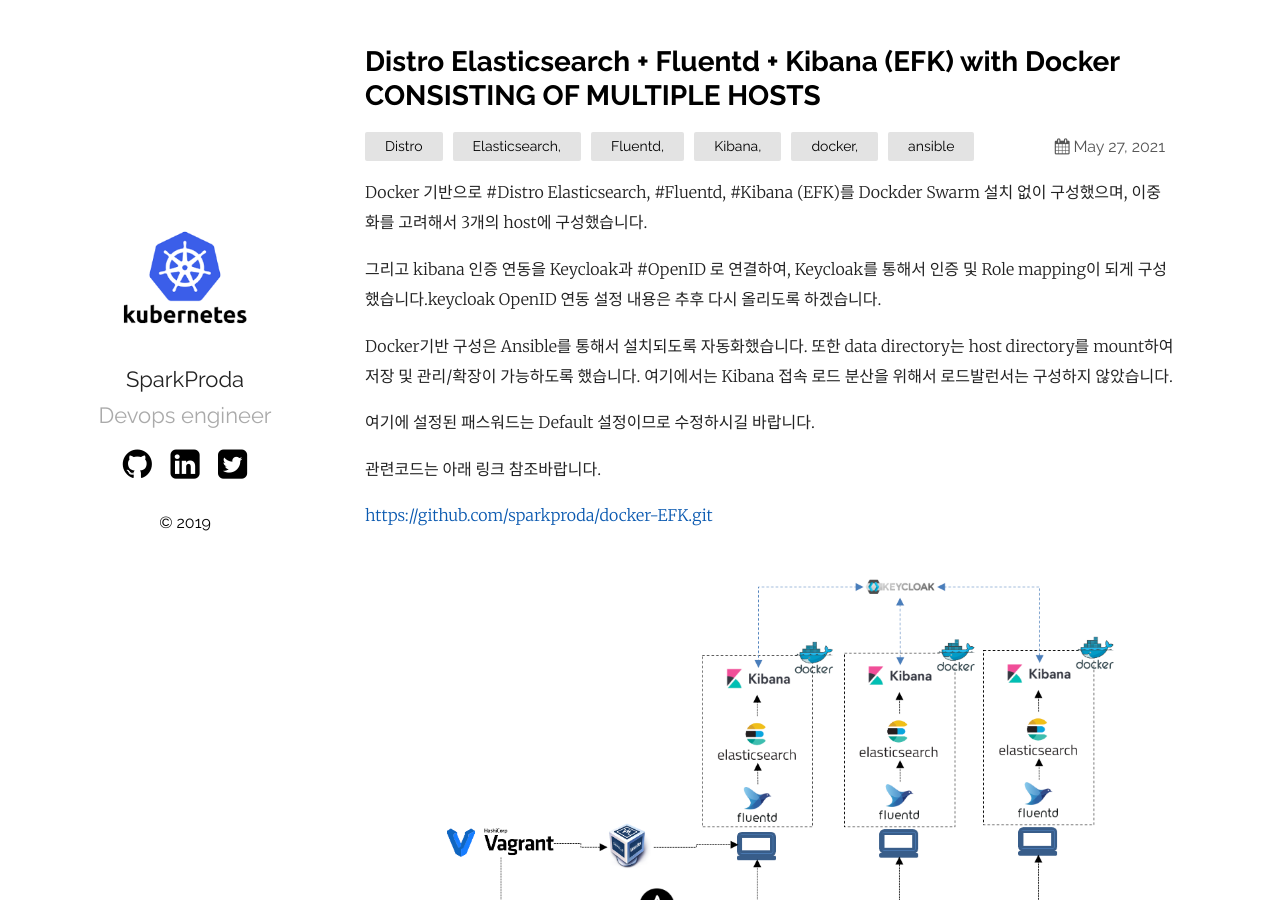
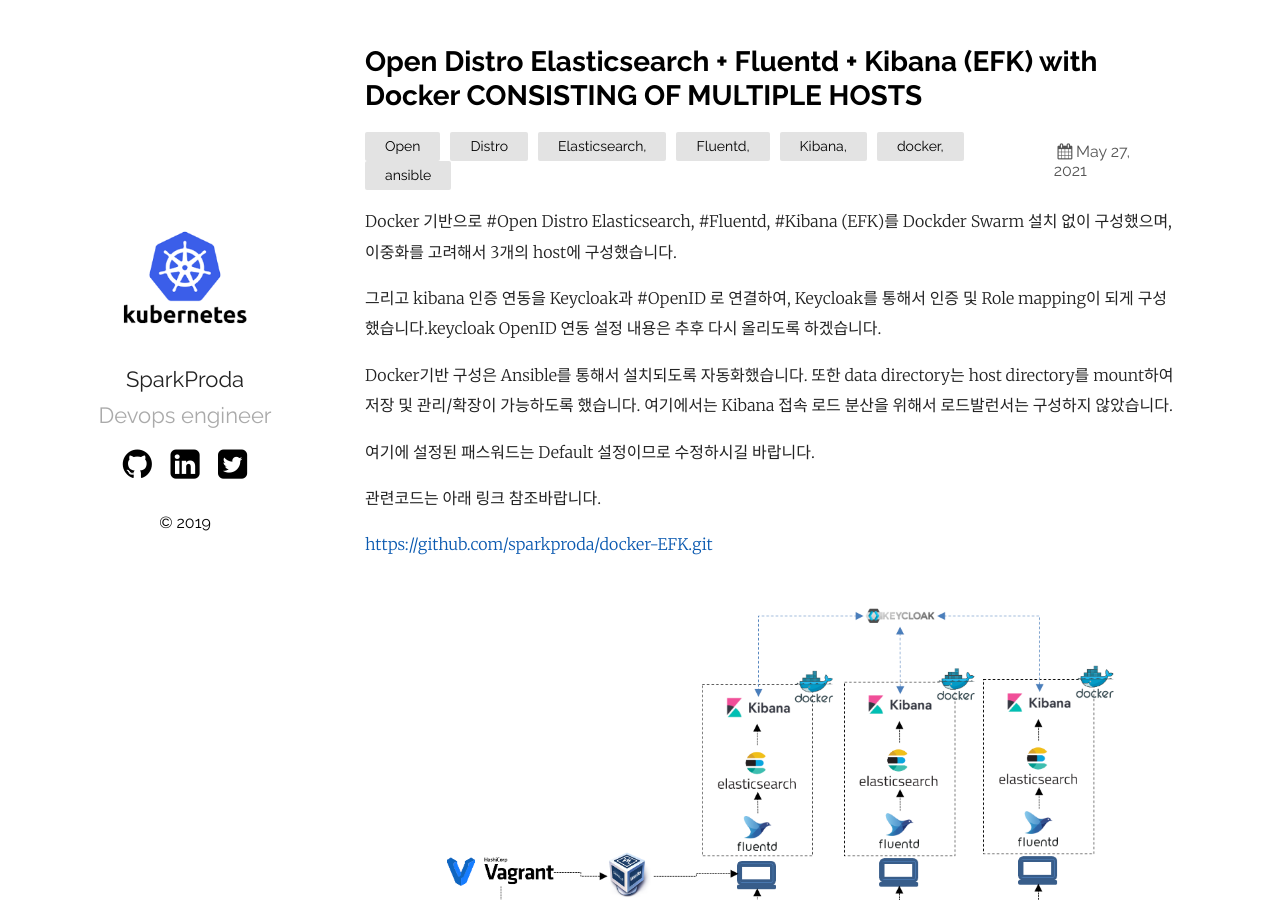
Before and after one commit to sparkproda/sparkproda.github.io, a Jekyll site: the page built from _posts/2021-05-27-DistroElasticsearch_MultiHost.markdown, in a window 1280 px wide and 900 px high. Built offline with Jekyll 4.4.1, drawn with Linux system fonts in a browser that asks for light colours.

Commit message:
add efk docker

```diff
--- a/_posts/2021-05-27-DistroElasticsearch_MultiHost.markdown
+++ b/_posts/2021-05-27-DistroElasticsearch_MultiHost.markdown
@@ -1,10 +1,10 @@
 ---
 layout: post
-title:  "Distro Elasticsearch + Fluentd + Kibana (EFK) with Docker CONSISTING OF MULTIPLE HOSTS"
+title:  "Open Distro Elasticsearch + Fluentd + Kibana (EFK) with Docker CONSISTING OF MULTIPLE HOSTS"
 date:   2021-05-27
-categories:  Distro Elasticsearch, Fluentd, Kibana, docker, ansible
+categories:  Open Distro Elasticsearch, Fluentd, Kibana, docker, ansible
 ---
-Docker 기반으로 #Distro Elasticsearch, #Fluentd, #Kibana (EFK)를 Dockder Swarm 설치 없이 구성했으며, 이중화를 고려해서 3개의 host에 구성했습니다.
+Docker 기반으로 #Open Distro Elasticsearch, #Fluentd, #Kibana (EFK)를 Dockder Swarm 설치 없이 구성했으며, 이중화를 고려해서 3개의 host에 구성했습니다.
 
 그리고 kibana 인증 연동을 Keycloak과 #OpenID 로 연결하여, Keycloak를 통해서 인증 및 Role mapping이 되게 구성했습니다.keycloak OpenID 연동 설정 내용은 추후 다시 올리도록 하겠습니다.
 
```
